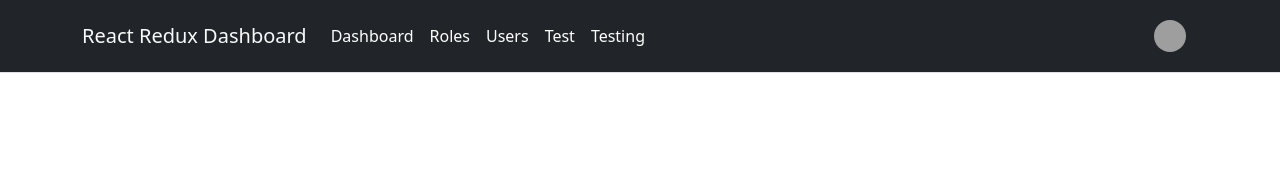
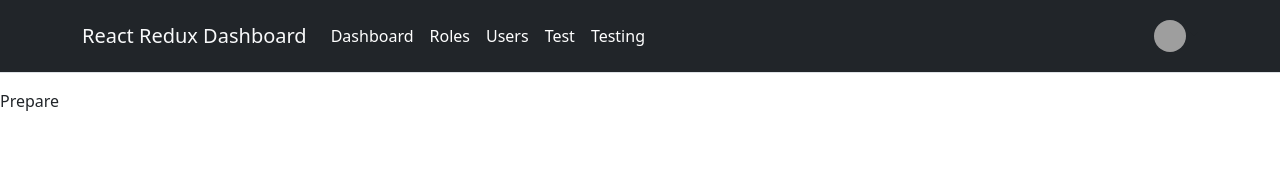
Before and after one commit to vinothsmart/react-redux-dashboard, a React (Create React App) app: page /jsprepare in a window 1280 px wide. Shown: the top 179 px of the page. Built offline with nearby package versions, Linux system fonts and the light colour scheme; grey boxes are pictures that could not be loaded.

Commit message:
xiavoit interview

```diff
--- a/src/components/AppRouter.js
+++ b/src/components/AppRouter.js
@@ -19,6 +19,7 @@ import ImperativeHandleHook from "./pages/Hooks/ImperativeHandleHook/ImperativeH
 import ContextHook from "./pages/Hooks/ContextHook/ContextHook";
 import MemoHook from "./pages/Hooks/MemoHook";
 import CallbackHook from "./pages/Hooks/CallBackHook/CallbackHook";
+import Prepare from "./pages/Prepare";
 
 const AppRouter = () => {
   return (
@@ -44,6 +45,7 @@ const AppRouter = () => {
       <Route exact path="/hooks/useMemo" component={MemoHook} />
       <Route exact path="/hooks/useCallback" component={CallbackHook} />
       <Route exact path="/jsc/basic" component={Basic} />
+      <Route exact path="/jsprepare/" component={Prepare} />
     </Switch>
   );
 };
--- /dev/null
+++ b/src/components/pages/Prepare.js
@@ -0,0 +1,11 @@
+const Prepare = () => {
+  // Map
+  // Filter
+  let a = [1, 2, 3, 4, 5, 6, 7, 8, 9, 10];
+
+  console.log(a.map((item) => item * 2));
+
+  return <div>Prepare</div>;
+};
+
+export default Prepare;
```
